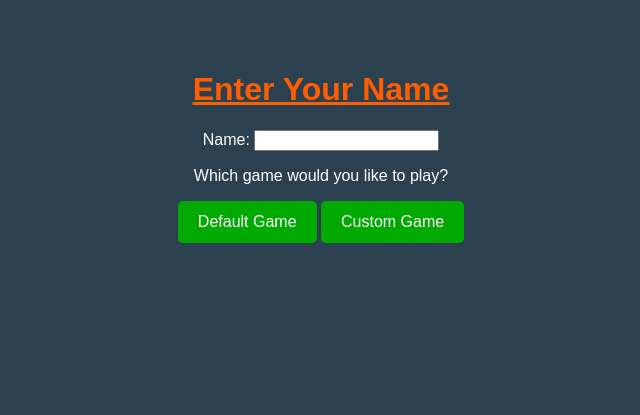
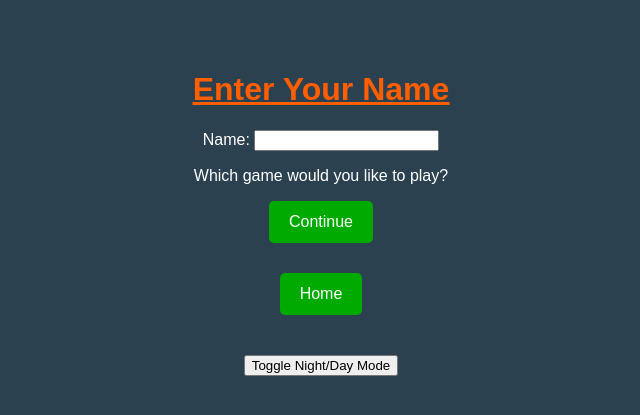
Before and after one commit to davidmorseiii/project-g2, a Flask app: page /enter-name in a window 1280 px wide. Shown: the top 415 px of the page, without its empty margins (319-959 px from the left). Run offline with Flask 3, Linux system fonts and the light colour scheme.

Commit message:
Much more db progress.  Still need to read custom question sets and logic for creating them

```diff
--- a/src/app.py
+++ b/src/app.py
@@ -13,19 +13,19 @@ db.init_app(app)
 with app.app_context():
     db.create_all()
 
-# @app.before_request
-# def require_player_name():
-#     # List of routes to exclude from the check (and static files)
-#     exempt_routes = ['enter_name', 'static', 'home', 'debug_session', 'clear_session']
+@app.before_request
+def require_player_name():
+    # List of routes to exclude from the check (and static files)
+    exempt_routes = ['enter_name', 'static', 'home', 'debug_session', 'clear_session']
 
-#     # Skip check for exempt routes and static files
-#     if request.endpoint in exempt_routes or request.endpoint is None:
-#         return
+    # Skip check for exempt routes and static files
+    if request.endpoint in exempt_routes or request.endpoint is None:
+        return
 
-#     # Redirect to /enter-name if 'player_name' not in session
-#     if 'player_name' not in session:
-#         session['next'] = request.path  # Save where the user was going
-#         return redirect('/enter-name')
+    # Redirect to /enter-name if 'player_name' not in session
+    if 'player_name' not in session:
+        session['next'] = request.path  # Save where the user was going
+        return redirect('/enter-name')
 
 @app.before_request
 def debug_print_session():
@@ -37,7 +37,7 @@ def debug_session():
 
 @app.route('/clear-session')
 def clear_session():
-    session = {}
+    session.clear()
     return dict(session)
 
 @app.route('/')
@@ -68,6 +68,8 @@ def enter_name():
         session['player_name'] = user.username
         session['user_id'] = user.id
 
+        return redirect(session.get('next', '/'))  # Redirect to the saved path or home
+
         # Redirect based on game type
         if game_type == 'default':
             return redirect('/start')
@@ -78,7 +80,7 @@ def enter_name():
 
 
 
-@app.route('/start', methods=['GET', 'POST'])
+@app.route('/play', methods=['GET', 'POST'])
 def display_question():
     """
     Handles the main quiz gameplay route.
@@ -97,13 +99,12 @@ def display_question():
     game_question.html. If not, it renders the final results via results.html.
     """
 
-    session.pop('current_custom_set', None) # clear any leftover custom set name from previous games
     feedback = None
     player_score = int(request.form.get("current_score", 0))
     current_question = int(request.form.get("current_question", 0))
 
     engine = GameEngine()
-    engine.load_questions_json()
+    engine.load_questions_json() # We need to replace this with a database call
     engine.current_index = current_question
     engine.score = player_score
     question = engine.get_current_question()
@@ -152,7 +153,7 @@ def display_question():
 
 
 
-@app.route('/custom', methods=['GET', 'POST'])
+
 class CustomSetBuilder:
     """
     Helper class to manage the creation of custom question sets and questions in the database.
@@ -232,6 +233,9 @@ def custom_game():
 @app.route('/results')
 def results():
     return render_template("results.html", player_score=0)
+
+
+
 
 @app.route('/custom-game-play', methods=['GET', 'POST'])
 def custom_game_play():
@@ -315,21 +319,21 @@ def start_custom():
     """
 
     set_name = request.form['set_choice']
-    sets = session.get('all_custom_sets', {})
-    questions = sets.get(set_name)
+    # sets = session.get('all_custom_sets', {})
+    # questions = sets.get(set_name)
 
-    if not questions:
-        return "Set not found or empty", 400
+    # if not questions:
+    #     return "Set not found or empty", 400
 
-    session['current_custom_set'] = set_name
-    session['custom_game_questions'] = questions
-    session['custom_current_index'] = 0
-    session['custom_score'] = 0
+    session['current_set_id'] = set_name
+    # session['custom_game_questions'] = questions
+    # session['custom_current_index'] = 0
+    # session['custom_score'] = 0
 
-    return redirect('/custom-game-play')
+    return redirect('/play')
 
-@app.route('/custom-sets', methods=['GET'])
-def custom_sets():
+@app.route('/choose_game', methods=['GET'])
+def choose_game():
     """
     Presents a page (choose_custom_set.html) where the user can select one of the saved custom
     question sets to play.
@@ -338,9 +342,10 @@ def custom_sets():
     and passes them to the template to populate a dropdown menu. If no custom sets are found,
     the template displays a message indicating that no sets are currently available.
     """
+    sets = QuestionSet.query.all()
 
-    sets = session.get('all_custom_sets', {})
-    return render_template('choose_custom_set.html', sets=sets.keys())
+    # sets = session.get('all_custom_sets', {})
+    return render_template('choose_game.html', sets=sets)
 
 if __name__ == '__main__':
     app.run(debug=True, port=5001)
--- a/src/models.py
+++ b/src/models.py
@@ -16,6 +16,10 @@ class QuestionSet(db.Model):
     title = db.Column(db.String(120), nullable=False)
     creator_id = db.Column(db.Integer, ForeignKey("user.id"))
     questions = relationship("Question", backref="question_set")
+
+    def __str__(self):
+        return self.title
+
 
 class Question(db.Model):
     id = db.Column(db.Integer, primary_key=True)
--- a/src/templates/choose_custom_set.html
+++ b/src/templates/choose_game.html
@@ -20,8 +20,8 @@ select the name of the set they would like to play.
         <form method="post" action="/start-custom">
             <label for="set_choice">Select a set to play:</label>
             <select name="set_choice" id="set_choice" required>
-                {% for set_name in sets %}
-                <option value="{{ set_name }}">{{ set_name }}</option>
+                {% for set in sets %}
+                <option value="{{ set.id }}">{{ set }}</option>
                 {% endfor %}
             </select>
             <button type="submit">Start Game</button>
--- a/src/templates/enter_name.html
+++ b/src/templates/enter_name.html
@@ -17,9 +17,33 @@ or a custom set.
             <label for="player_name">Name:</label>
             <input type="text" name="player_name" id="player_name" required>
             <p>Which game would you like to play?</p>
-            <button type="submit" name="game_type" value="default">Default Game</button>
-            <button type="submit" name="game_type" value="custom">Custom Game</button>
+            <button type="submit" name="game_type" value="custom">Continue</button>
         </form>
+        <form style="margin-top: 30px;" action="/" method="get">
+            <button type="submit">Home</button>
+        </form>
+        <button id="modeToggle" style="margin-top: 40px;">Toggle Night/Day Mode</button>
     </div>
+         <script>
+        const toggleBtn = document.getElementById('modeToggle');
+
+        // load saved mode from localStorage
+        const savedMode = localStorage.getItem('theme');
+        if (savedMode === 'night') {
+            document.body.classList.add('night-mode');
+            toggleBtn.textContent = 'Switch to Day Mode';
+        }
+
+        toggleBtn.addEventListener('click', () => {
+            document.body.classList.toggle('night-mode');
+
+            const isNight = document.body.classList.contains('night-mode');
+            localStorage.setItem('theme', isNight ? 'night' : 'day');
+
+            toggleBtn.textContent = isNight
+                ? 'Switch to Day Mode'
+                : 'Switch to Night Mode';
+        });
+    </script>
 </body>
 </html>
--- a/src/templates/index.html
+++ b/src/templates/index.html
@@ -16,7 +16,7 @@ and "Toggle Night/Day "Mode". Javascript for night mode button in <script>.
         <p>Please make a selection below:</p>
 
         <div class="menu-box">
-            <form action="/enter-name" method="get">
+            <form action="/choose_game" method="get">
                 <button type="submit">Play</button>
             </form>
             <form action="/custom" method="get">
```
Also changed, not shown: instance/game.db.
